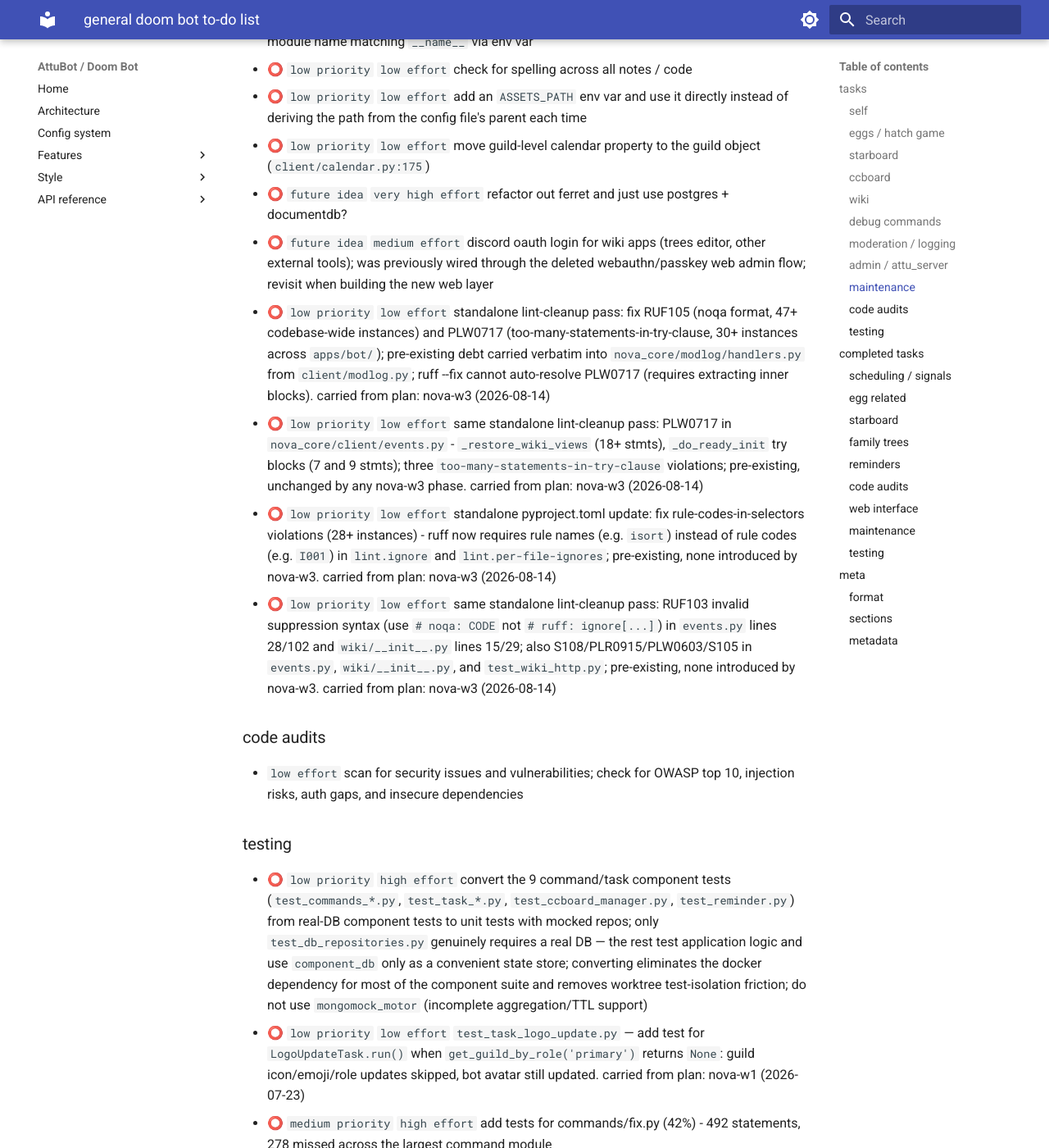
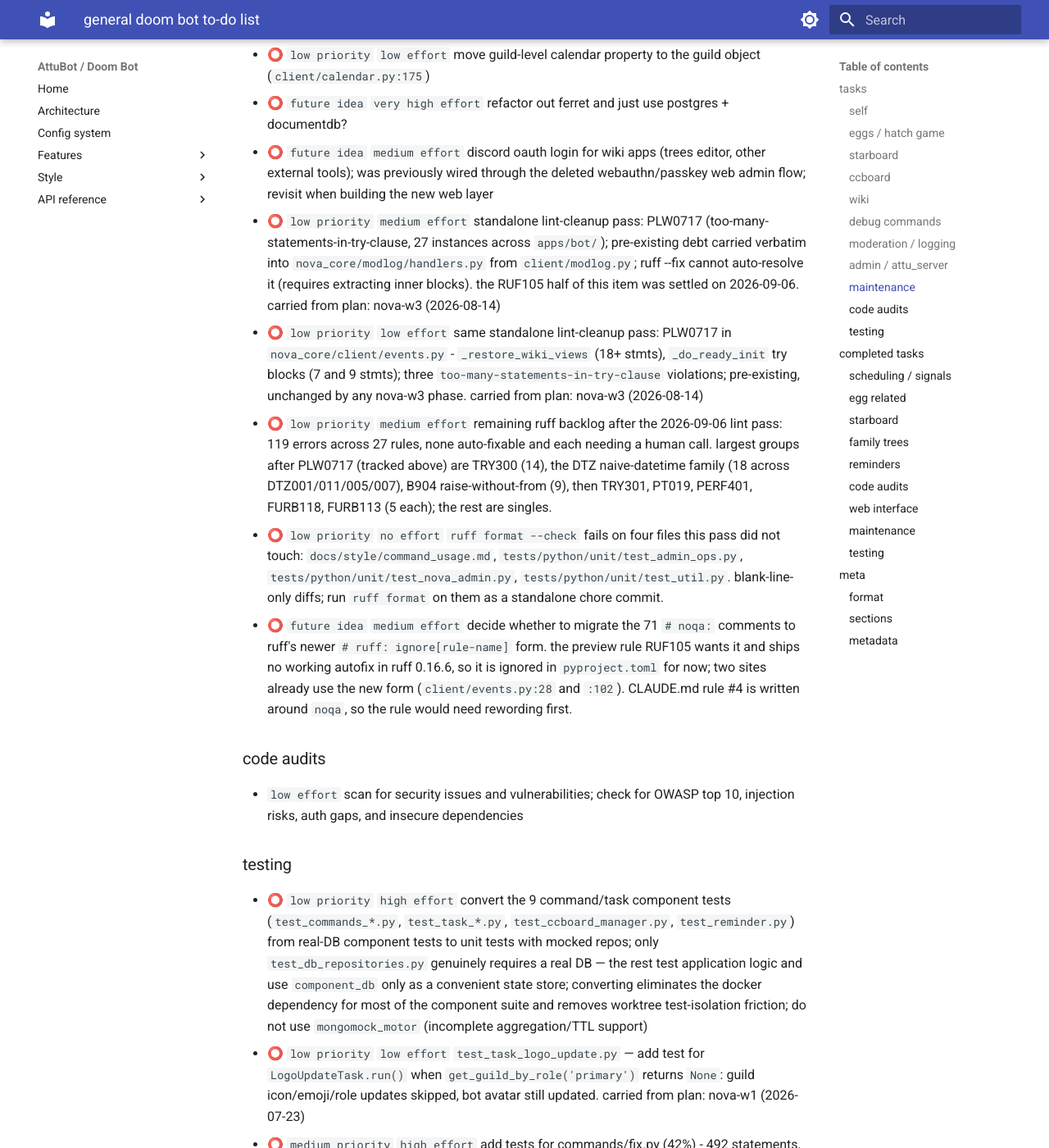
Before and after one commit to jhnhnck/attu-bot, an MkDocs documentation site: the page built from docs/to-do.md, in a window 1280 px wide and 1400 px high, scrolled down 4758 px. Shown: the whole window at 82% size. Built offline with MkDocs 1.6.1 and Material for MkDocs 9.7.7, drawn with Linux system fonts in a browser that asks for light colours; some of the changed text lies outside the part shown.

Commit message:
docs(to-do): close the ruff cleanup items, park what needs a human call

````diff
--- a/docs/to-do.md
+++ b/docs/to-do.md
@@ -43,7 +43,6 @@
 - ⭕ `low priority` `low effort` partial-pagination degradation not verified on real discord: `_collect_live_reactions` sets `partial=True` on any pagination failure; `_compute_diff` globally suppresses removes. path is unit-tested and conservative; production-against-flaky-stream codepath not smoke-tested. 🎯 carried in from plan: ccboard #15 (2026-06-05)
 - ⭕ `low priority` `low effort` per-emoji partial isolation: a single flaky emoji sets `partial=True` on the whole entry, suppressing removes for every emoji — including healthy ones. conservative; sharpen to per-emoji flags if production shows it bites. 🎯 carried in from plan: ccboard #16 (2026-06-05)
 - ⭕ `low priority` `low effort` per-record `point_value` delta logging missing: `_apply_diff` logs only the aggregate `recount=N` line; add a debug-log line per record showing before/after `point_value` whenever a recount changes it. land as a small standalone patch anytime. 🎯 carried in from plan: ccboard #17 (2026-06-05)
-- ⭕ `low priority` `low effort` pre-existing import-sort error in `tests/python/unit/test_run_tests.py` fails `ruff check` on the whole repo. auto-fixable: `ruff check --fix tests/python/unit/test_run_tests.py`. land as a standalone `chore: ruff` commit. 🎯 carried in from plan: ccboard #21 (2026-06-05)
 
 ### wiki
 
@@ -80,10 +79,11 @@
 - ⭕ `low priority` `low effort` move guild-level calendar property to the guild object (`client/calendar.py:175`)
 - ⭕ `future idea` `very high effort` refactor out ferret and just use postgres + documentdb?
 - ⭕ `future idea` `medium effort` discord oauth login for wiki apps (trees editor, other external tools); was previously wired through the deleted webauthn/passkey web admin flow; revisit when building the new web layer
-- ⭕ `low priority` `low effort` standalone lint-cleanup pass: fix RUF105 (noqa format, 47+ codebase-wide instances) and PLW0717 (too-many-statements-in-try-clause, 30+ instances across `apps/bot/`); pre-existing debt carried verbatim into `nova_core/modlog/handlers.py` from `client/modlog.py`; ruff --fix cannot auto-resolve PLW0717 (requires extracting inner blocks). carried from plan: nova-w3 (2026-08-14)
+- ⭕ `low priority` `medium effort` standalone lint-cleanup pass: PLW0717 (too-many-statements-in-try-clause, 27 instances across `apps/bot/`); pre-existing debt carried verbatim into `nova_core/modlog/handlers.py` from `client/modlog.py`; ruff --fix cannot auto-resolve it (requires extracting inner blocks). the RUF105 half of this item was settled on 2026-09-06. carried from plan: nova-w3 (2026-08-14)
 - ⭕ `low priority` `low effort` same standalone lint-cleanup pass: PLW0717 in `nova_core/client/events.py` - `_restore_wiki_views` (18+ stmts), `_do_ready_init` try blocks (7 and 9 stmts); three `too-many-statements-in-try-clause` violations; pre-existing, unchanged by any nova-w3 phase. carried from plan: nova-w3 (2026-08-14)
-- ⭕ `low priority` `low effort` standalone pyproject.toml update: fix rule-codes-in-selectors violations (28+ instances) - ruff now requires rule names (e.g. `isort`) instead of rule codes (e.g. `I001`) in `lint.ignore` and `lint.per-file-ignores`; pre-existing, none introduced by nova-w3. carried from plan: nova-w3 (2026-08-14)
-- ⭕ `low priority` `low effort` same standalone lint-cleanup pass: RUF103 invalid suppression syntax (use `# noqa: CODE` not `# ruff: ignore[...]`) in `events.py` lines 28/102 and `wiki/__init__.py` lines 15/29; also S108/PLR0915/PLW0603/S105 in `events.py`, `wiki/__init__.py`, and `test_wiki_http.py`; pre-existing, none introduced by nova-w3. carried from plan: nova-w3 (2026-08-14)
+- ⭕ `low priority` `medium effort` remaining ruff backlog after the 2026-09-06 lint pass: 119 errors across 27 rules, none auto-fixable and each needing a human call. largest groups after PLW0717 (tracked above) are TRY300 (14), the DTZ naive-datetime family (18 across DTZ001/011/005/007), B904 raise-without-from (9), then TRY301, PT019, PERF401, FURB118, FURB113 (5 each); the rest are singles.
+- ⭕ `low priority` `no effort` `ruff format --check` fails on four files this pass did not touch: `docs/style/command_usage.md`, `tests/python/unit/test_admin_ops.py`, `tests/python/unit/test_nova_admin.py`, `tests/python/unit/test_util.py`. blank-line-only diffs; run `ruff format` on them as a standalone chore commit.
+- ⭕ `future idea` `medium effort` decide whether to migrate the 71 `# noqa:` comments to ruff's newer `# ruff: ignore[rule-name]` form. the preview rule RUF105 wants it and ships no working autofix in ruff 0.16.6, so it is ignored in `pyproject.toml` for now; two sites already use the new form (`client/events.py:28` and `:102`). CLAUDE.md rule #4 is written around `noqa`, so the rule would need rewording first.
 
 ### code audits
 
@@ -178,6 +178,11 @@
 - 🔴 `11 April 2026` remove meaningless `GIT_CHANGED` line-count from dockerfile version string (always 0 on tagged deploys)
 - 🔴 `11 April 2026` centralize hard-coded custom emojis into `ui_emojis` guild config with web interface and `ui_emoji()` helper
 - 🔴 `4 May 2026` deploy.py --deploy with no bump arg: resume mode that just restarts containers and pushes when trunk is already at the new tag; bump step also git-adds uv.lock now
+- 🔴 `2026-09-06` deploy.py bump step now runs `uv lock` after rewriting `apps/bot/pyproject.toml`; the existing git-add of uv.lock was inert because nothing regenerated the file, so the lock sat at 80.0 while pyproject reached 85.0.1 and every post-deploy `uv run` dirtied the tree
+- 🔴 `2026-09-06` fix pre-existing import-sort error in `tests/python/unit/test_run_tests.py`
+- 🔴 `2026-09-06` replace rule codes with rule names in `lint.ignore` and `lint.per-file-ignores` (46 RUF201 violations, ruff autofix)
+- 🔴 `2026-09-06` RUF103 suppression syntax and the S108/PLR0915/PLW0603/S105 cluster in `events.py`, `wiki/__init__.py`, and `test_wiki_http.py` no longer fire; `# ruff: ignore[...]` is valid again in ruff 0.16.6
+- 🔴 `2026-09-06` convert 63 `logger.error` calls in except blocks to `logger.exception` (TRY400) and strip the now-redundant exception interpolation from all 60 affected messages (TRY401); structlog's `format_exc_info` carries the error text on the traceback lines instead
 
 ### testing
 
@@ -225,6 +230,6 @@
 ### metadata
 
 ```yaml
-last_updated: 2026-08-22
-total_completed: 73
+last_updated: 2026-09-06
+total_completed: 78
 ```
````
